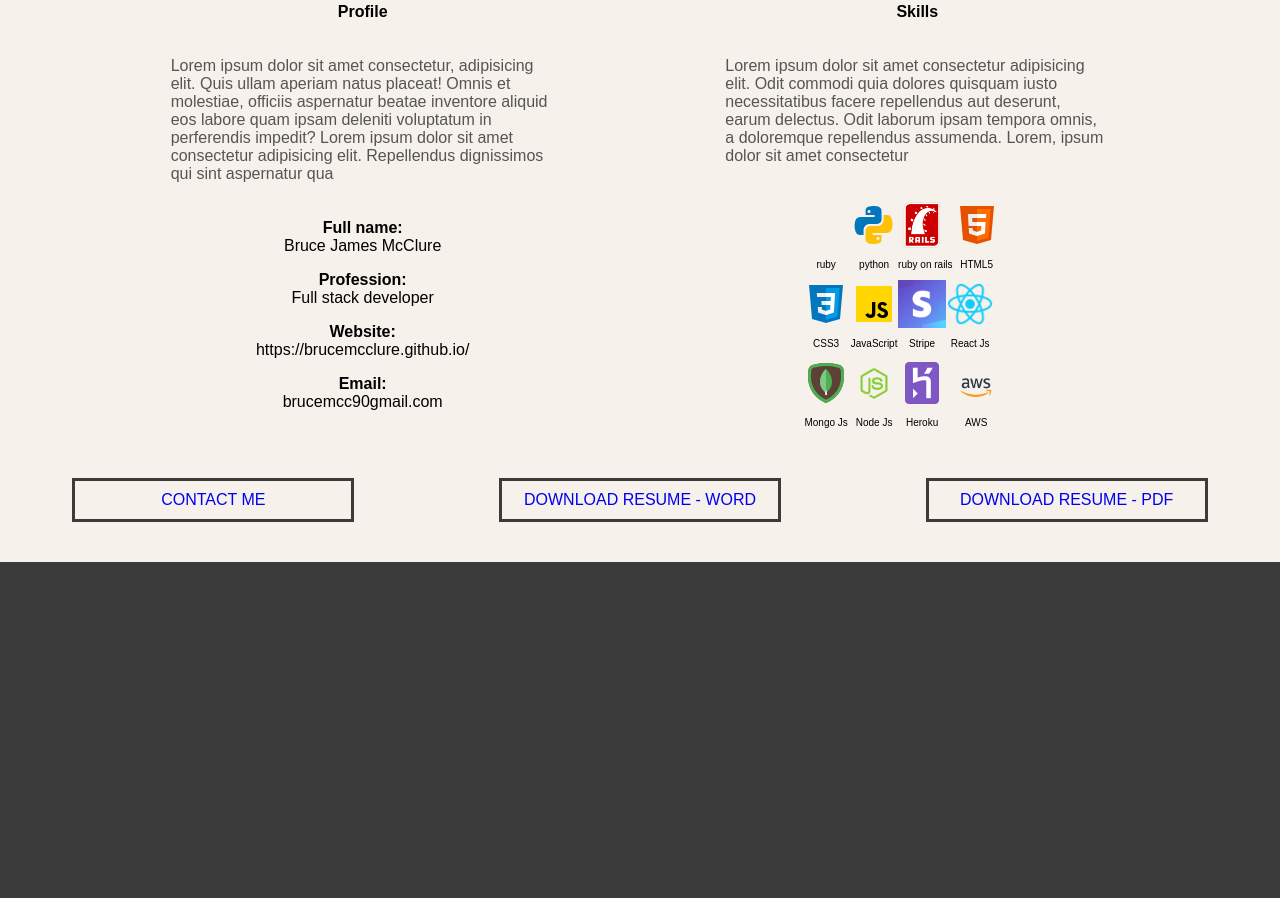
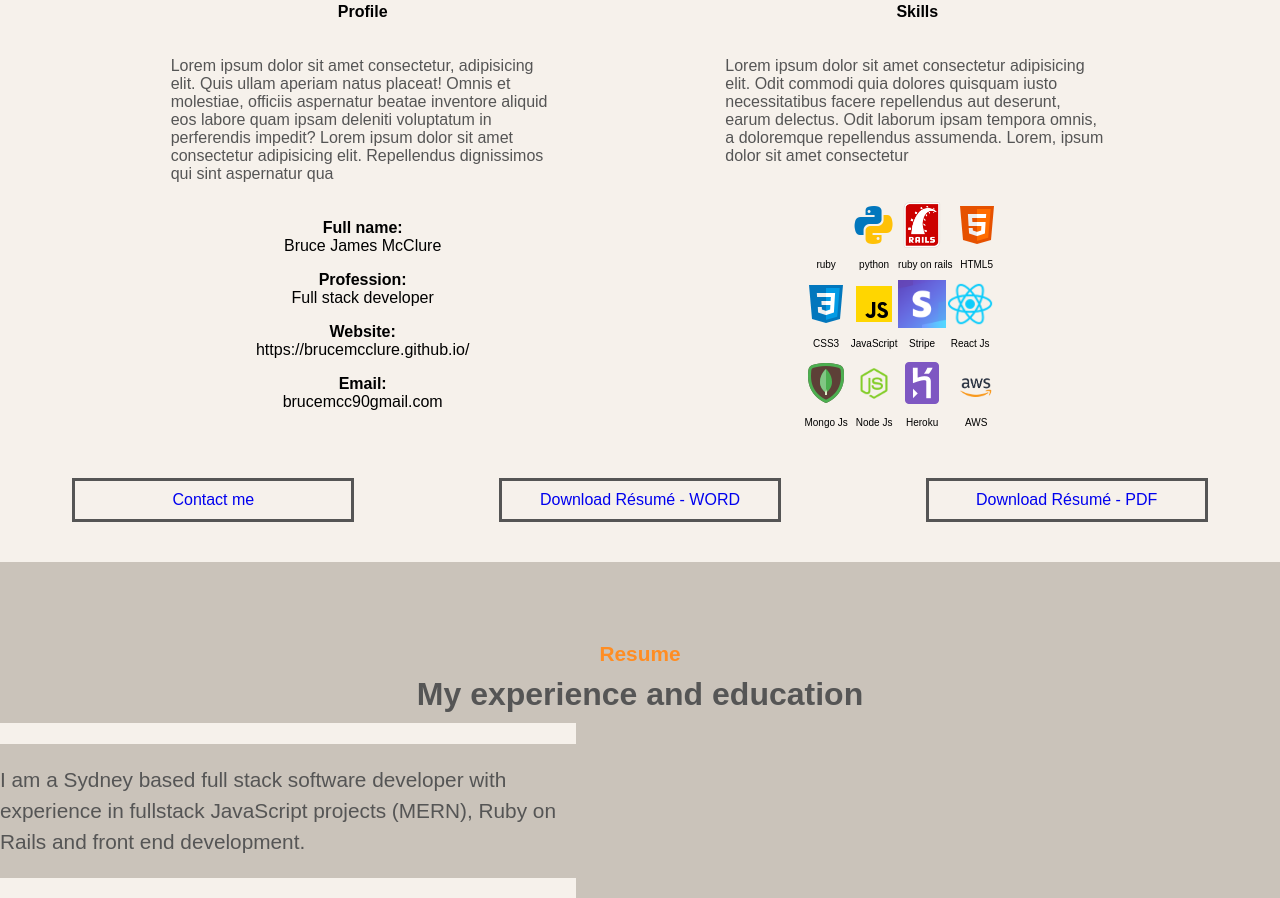
Before and after one commit to brucemcclure/brucemcclure.github.io, a plain HTML site: page index.html in a window 1280 px wide. Shown: the part 1135-2033 px from the top of the page. Before the commit the page ends 1697 px from the top, so only its background shows below. Drawn offline with Linux system fonts and the light colour scheme.

Commit message:
started resume page

```diff
--- a/_variables.scss
+++ b/_variables.scss
@@ -1,6 +1,7 @@
-$Headingcolor: rgb(59, 59, 59);
+$Headingcolor: rgb(85, 85, 85);
 $helloWorld: rgb(255, 141, 35);
 $lightbackground: #F6F1EB;
+$darkbackground: rgb(202, 195, 186);
 $paraghraphcolor: rgb(85, 85, 85);
 
 $menuhight: 5vh;
--- a/index.html
+++ b/index.html
@@ -14,23 +14,12 @@
     <div class="menu">
         <a href="#work">Cover</a>
         <a href="#about">About</a>
-        <a href="#careers">Resume</a>
+        <a href="#careers">Résumé</a>
         <a href="#contact">Portfolio</a>
         <a href="#contact">Contact</a>
     </div>
 </div>
 
-<!-- <header class="header">
-    <input class="menu-btn" type="checkbox" id="menu-btn" />
-    <label class="menu-icon" for="menu-btn"><span class="navicon"></span></label>
-    <ul class="menu">
-        <li><a href="#work">Cover</a></li>
-        <li><a href="#about">About</a></li>
-        <li><a href="#careers">Resume</a></li>
-        <li><a href="#contact">Portfolio</a></li>
-        <li><a href="#contact">Contact</a></li>
-    </ul>
-</header> -->
 
 <div id = "cover">
     <div id= "headingcontainer">
@@ -74,7 +63,7 @@
     <div id = "profilepicture">
     </div>
 
-    <div id="aboutintro">
+    <div class="sectionintro">
         <p class="paragraph">
             I am a Sydney based full stack software developer with experience in fullstack JavaScript projects (MERN),
             Ruby on Rails and front end development.
@@ -200,11 +189,32 @@
 </div>
 
 <div id = "buttonholder">
-<a href = "icons/profilepicture/profilepicture.png" download = "profilepicture"><div class "cvbuttons"> CONTACT ME </div></a>
-<a href = "icons/profilepicture/profilepicture.png" download = "profilepicture"><div class "cvbuttons"> DOWNLOAD RESUME - WORD </div></a>
-<a href = "icons/profilepicture/profilepicture.png" download = "profilepicture"><div class "cvbuttons"> DOWNLOAD RESUME - PDF </div></a>
+<a href = "icons/profilepicture/profilepicture.png" download = "profilepicture"><div class "cvbuttons"> Contact me </div></a>
+<a href = "icons/profilepicture/profilepicture.png" download = "profilepicture"><div class "cvbuttons"> Download Résumé - WORD </div></a>
+<a href = "icons/profilepicture/profilepicture.png" download = "profilepicture"><div class "cvbuttons"> Download Résumé - PDF </div></a>
 </div>
 
 </div>
+<!-- ************************************8888 End of about section *******************************************************-->
+
+<div id = "resume">
+
+<div id = "abouttopsection" class = "subsectionheadings">
+        <h4>Resume</h4>
+        <h3>My experience and education</h3>
+</div>
+
+<div class="sectionintro">
+        <p class="paragraph">
+            I am a Sydney based full stack software developer with experience in fullstack JavaScript projects (MERN),
+            Ruby on Rails and front end development.
+        </p>
+    </div>
+
+
+
+</div>
+
+
 </body>
 </html>
--- a/main.scss
+++ b/main.scss
@@ -25,7 +25,8 @@
     background-color: $Headingcolor;
     display: flex;
     flex-direction: row;
-    justify-content: center;
+    justify-content: space-evenly;
+
     //margin: 0 30px 0 0;
 
 }
@@ -38,7 +39,7 @@
     line-height: $menuhight;
     //width: 10vw;
     text-align: center;
-    padding-right: 5vw;
+    //padding-right: 5vw;
     background-color: $Headingcolor;
     height: auto;
     font-size: $menufontsize;
@@ -217,7 +218,9 @@ h3 {
         background-image: url(icons/profilepicture/profilepicture.png);
     }
 
-    #aboutintro {
+}
+
+.sectionintro {
     background-color: $lightbackground;
     width: 45%;
     text-align: center;
@@ -226,7 +229,6 @@ h3 {
     justify-content: center;
     font-size: 130%;
     line-height: 150%;
-    }
 }
 
 #twocolumns {
@@ -414,6 +416,20 @@ h3 {
     transition:  border-color 1s ease-in-out;
 }
 
+// **************************************************End of about Section **********************************************
+
+
+#resume {
+    background-color: $darkbackground;
+    p {
+        background-color: $darkbackground;
+    }
+}
+
+
+
+
+
 
 
 
@@ -493,6 +509,6 @@ h3 {
         }
 
     }
-
+//  ******************************************** End of about section ***************************************************
 
 }
```
Also changed, not shown: main.css, 1 other file. Lines whose indentation alone changed are shown as unchanged.
